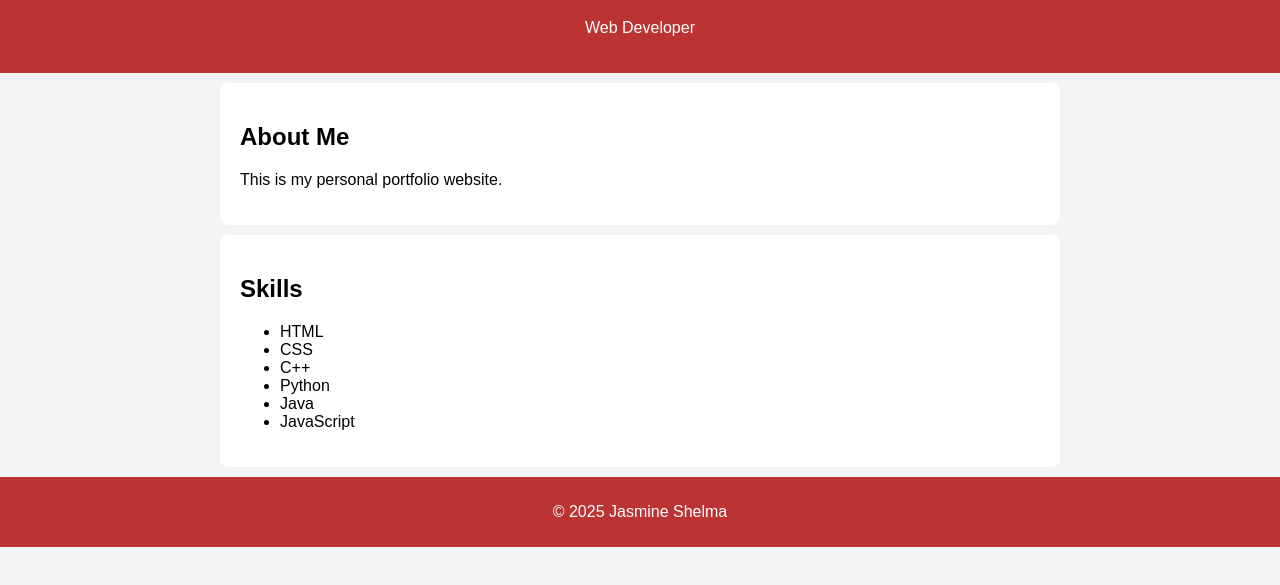
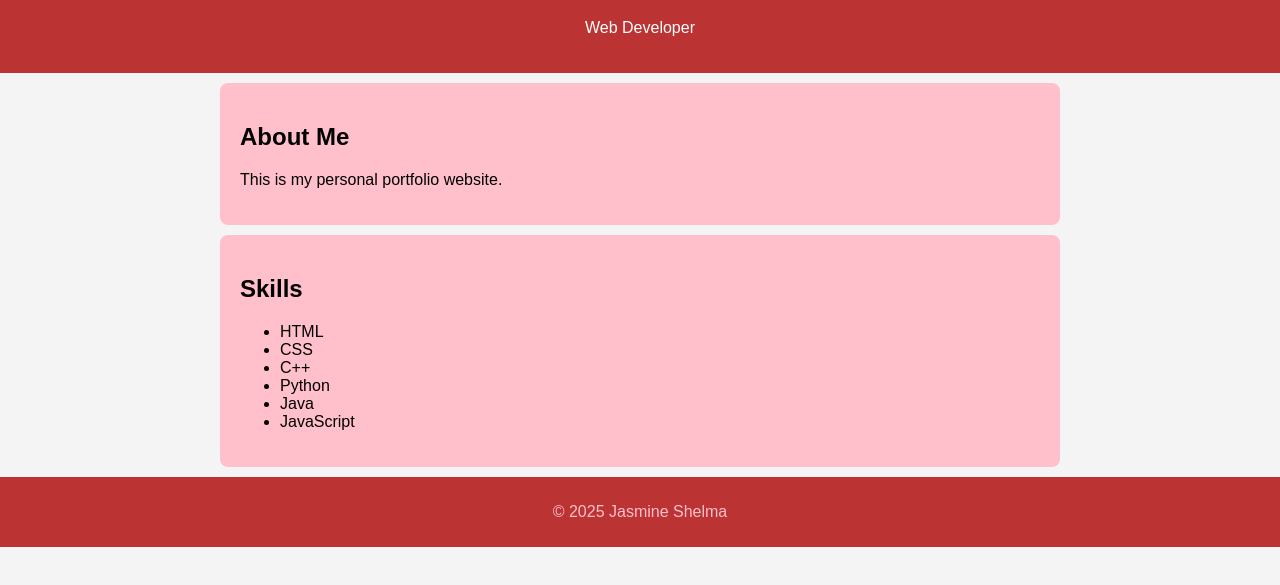
Before and after one commit to JasmineShelma/CODESOFT, a plain HTML site: page index.html in a window 1280 px wide. Shown: the part 81-666 px from the top of the page. Drawn offline with Linux system fonts and the light colour scheme.

Commit message:
Update style.css

```diff
--- a/style.css
+++ b/style.css
@@ -14,7 +14,7 @@ header {
 
 section {
   padding: 20px;
-  background: white;
+  background: pink;
   margin: 10px auto;
   max-width: 800px;
   border-radius: 8px;
@@ -22,7 +22,7 @@ section {
 
 footer {
   background: #b33;
-  color: white;
+  color: pink;
   text-align: center;
   padding: 10px;
 }
```
